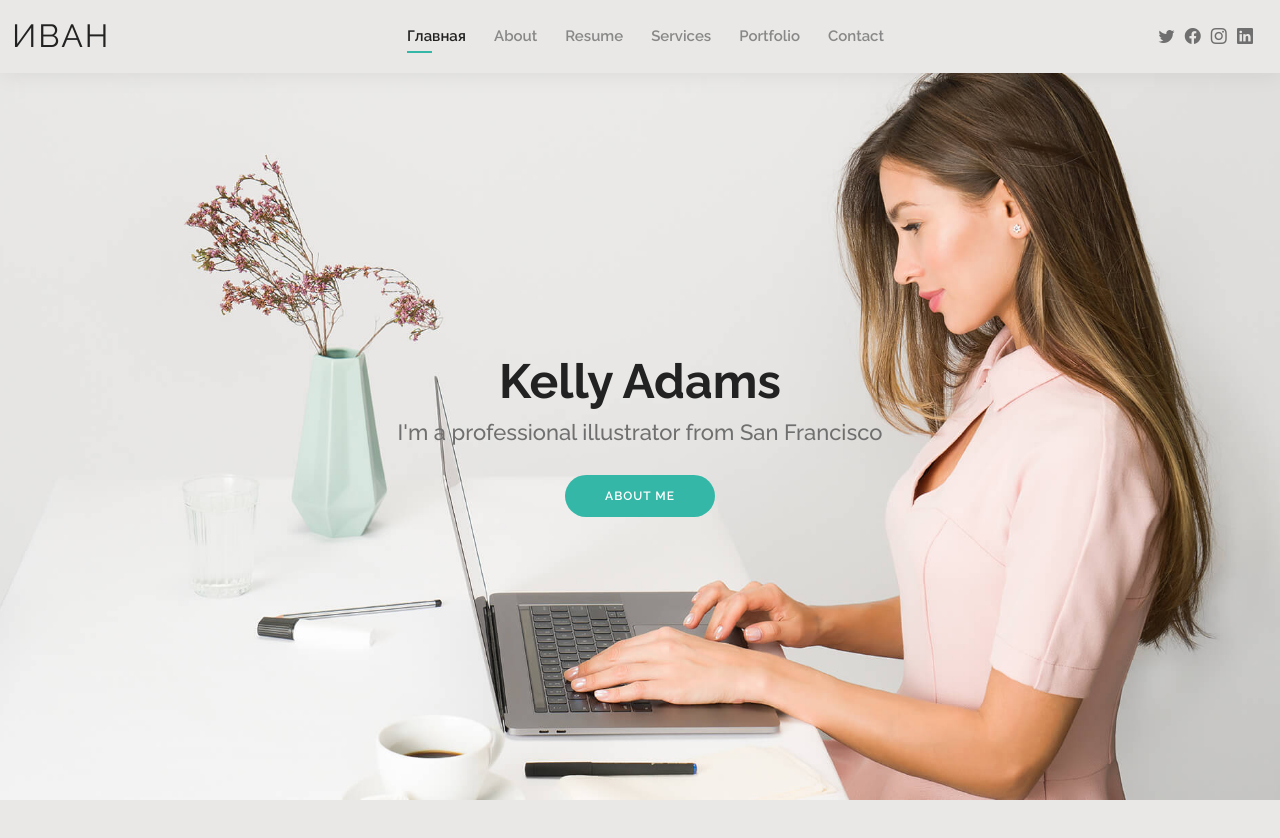
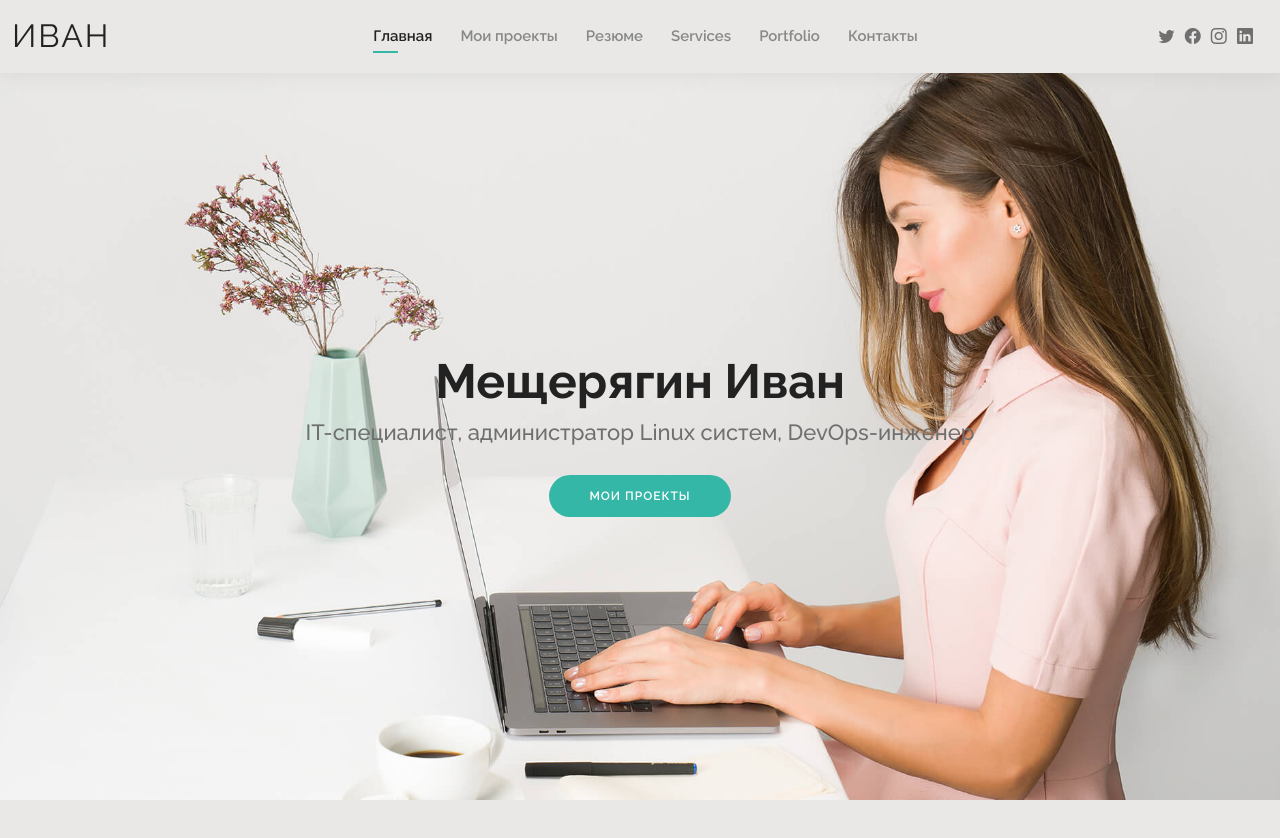
Before and after one commit to Sworent/meshcheryagin.ru, a plain HTML site: page index.html in a window 1280 px wide. Drawn offline with nearby package versions, Linux system fonts and the light colour scheme.

Commit message:
индекс изменен

```diff
--- a/index.html
+++ b/index.html
@@ -42,11 +42,11 @@
       <nav id="navbar" class="navbar order-last order-lg-0">
         <ul>
           <li><a class="active" href="index.html">Главная</a></li>
-          <li><a href="about.html">About</a></li>
-          <li><a href="resume.html">Resume</a></li>
+          <li><a href="about.html">Мои проекты</a></li>
+          <li><a href="resume.html">Резюме</a></li>
           <li><a href="services.html">Services</a></li>
           <li><a href="portfolio.html">Portfolio</a></li>
-          <li><a href="contact.html">Contact</a></li>
+          <li><a href="contact.html">Контакты</a></li>
         </ul>
         <i class="bi bi-list mobile-nav-toggle"></i>
       </nav><!-- .navbar -->
@@ -65,9 +65,9 @@
   <!-- ======= Hero Section ======= -->
   <section id="hero" class="d-flex align-items-center">
     <div class="container d-flex flex-column align-items-center" data-aos="zoom-in" data-aos-delay="100">
-      <h1>Kelly Adams</h1>
-      <h2>I'm a professional illustrator from San Francisco</h2>
-      <a href="about.html" class="btn-about">About Me</a>
+      <h1>Мещерягин Иван</h1>
+      <h2>IT-специалист, администратор Linux систем, DevOps-инженер</h2>
+      <a href="about.html" class="btn-about">Мои проекты</a>
     </div>
   </section><!-- End Hero -->
 
```
